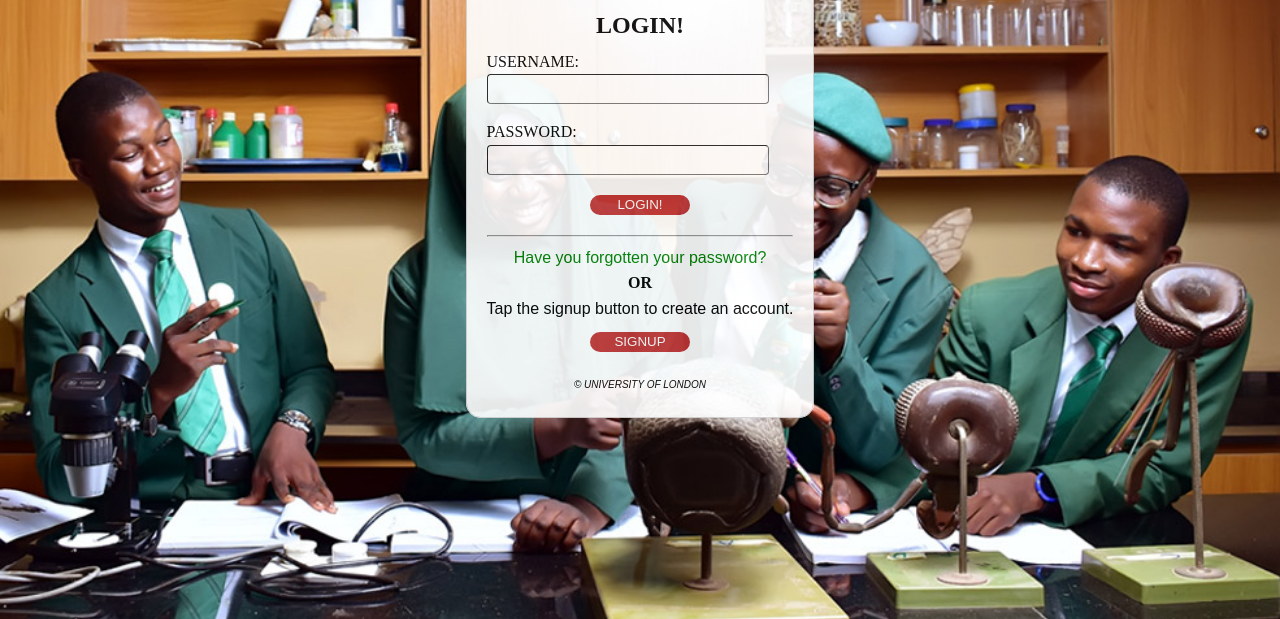
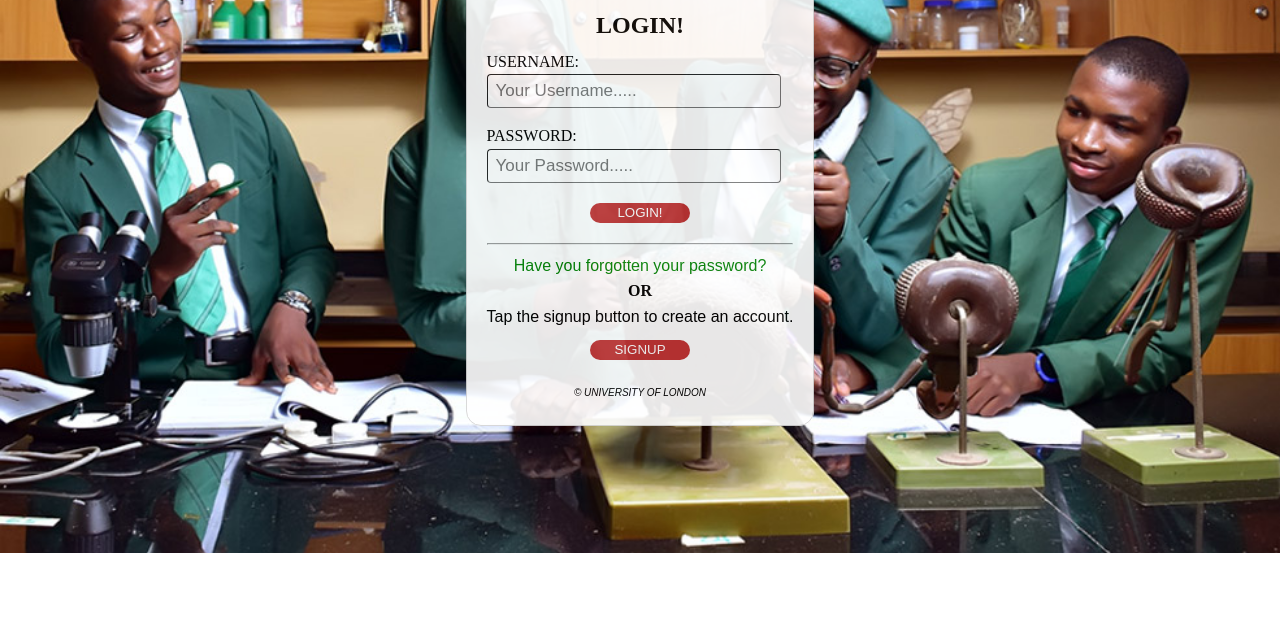
Before and after one commit to tolu1123/Portfolio, a plain HTML site: page university/8th-Sept-form.html in a window 1280 px wide. Shown: the part 181-800 px from the top of the page. Drawn offline with Linux system fonts and the light colour scheme.

Commit message:
i made paddings to the input box

```diff
--- a/university/8th-Sept-form.html
+++ b/university/8th-Sept-form.html
@@ -11,6 +11,7 @@
     body{background-image: url(DSC_0584uniweb.jpg);
          background-repeat: no-repeat;
      	 background-size: cover;
+         background-position: center;
         }
     fieldset{
         background-color: #fff;
@@ -75,6 +76,8 @@
         height: 26px;
         border-radius: 4px;
         border-width: 1px;
+        padding: 3px 8px;
+        font-size: 17px;
     }
     input:hover {
         border: 2px solid cornflowerblue;
@@ -117,11 +120,11 @@
 <h2>LOGIN!</h2>
 
 <label for="username">USERNAME:</label>
-<br /> <input type="text" id='username' name="username" maxlength="64" required />
+<br /> <input type="text" id='username' name="username" maxlength="64" required placeholder="Your Username.....">
 
 <br>
 <label for="password">PASSWORD:</label>
-<br /><input type="password" id="password" name="password" maxlength="64" required/>
+<br /><input type="password" id="password" name="password" maxlength="64" required placeholder="Your Password.....">
 
 
 <br />
```
